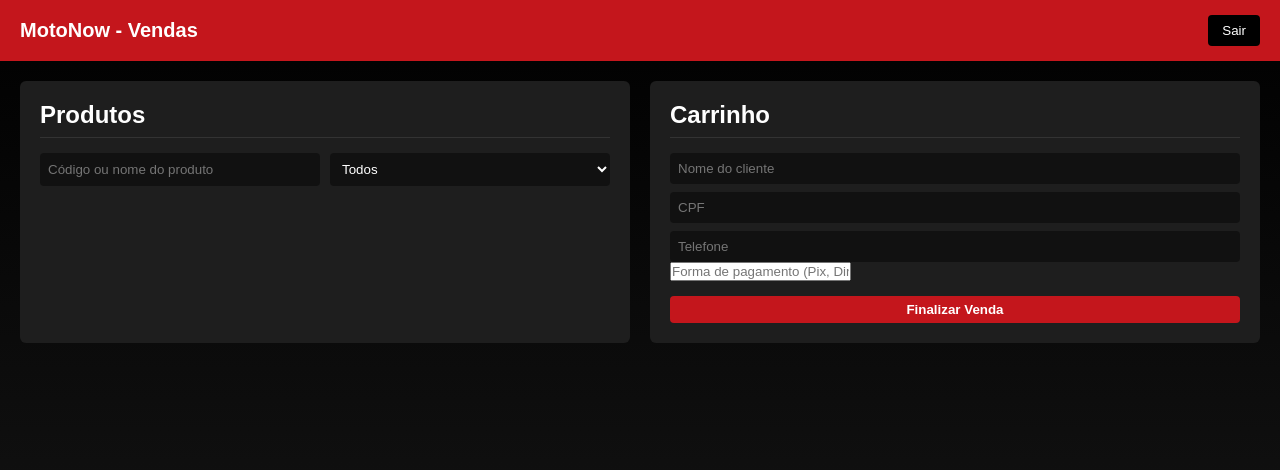
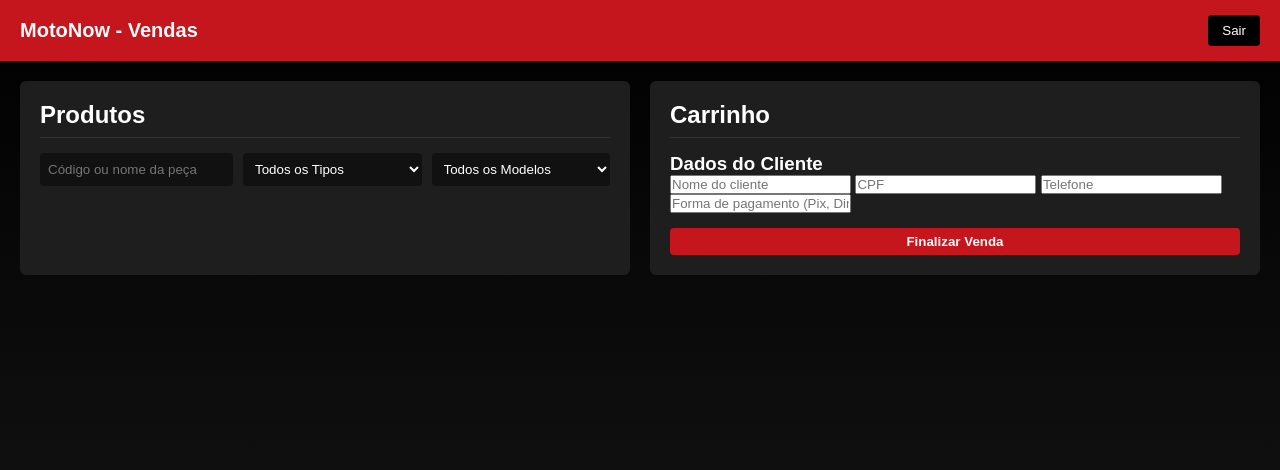
Before and after one commit to Sckxzin/MotoNow, a plain HTML site: page frontend/vendas.html in a window 1280 px wide. Drawn offline with Linux system fonts and the light colour scheme; no server answers; sample sign-in values are in the browser's storage.

Commit message:
Update vendas.html

```diff
--- a/frontend/vendas.html
+++ b/frontend/vendas.html
@@ -8,75 +8,79 @@
 <body>
 
   <!-- TOPO -->
-  <header class="topbar">
+  <div class="topbar">
     <h1>MotoNow - Vendas</h1>
     <button onclick="logout()">Sair</button>
-  </header>
+  </div>
 
-  <!-- CONTEÚDO -->
-  <main class="container">
+  <div class="container">
 
     <!-- PRODUTOS -->
-    <section class="produtos">
+    <div class="produtos">
       <h2>Produtos</h2>
 
       <!-- FILTROS -->
       <div class="filtros">
         <input
           id="filtroTexto"
-          placeholder="Código ou nome do produto"
+          placeholder="Código ou nome da peça"
         >
 
         <select id="filtroTipo">
-          <option value="">Todos</option>
+          <option value="">Todos os Tipos</option>
           <option value="PECA">Peças</option>
           <option value="OLEO">Óleo</option>
           <option value="CAPACETE">Capacete</option>
           <option value="REVISAO">Revisão</option>
+        </select>
 
+        <select id="filtroModelo">
+          <option value="">Todos os Modelos</option>
+          <option value="JET">JET</option>
+          <option value="JEF">JEF</option>
+          <option value="SHI">SHI</option>
         </select>
       </div>
 
-      <!-- LISTA DE PRODUTOS -->
-      <ul id="listaProdutos">
-        <!-- preenchido via JS -->
-      </ul>
-    </section>
+      <ul id="listaProdutos"></ul>
+    </div>
 
     <!-- CARRINHO -->
-    <section class="carrinho">
+    <div class="carrinho">
       <h2>Carrinho</h2>
 
-      <ul id="listaCarrinho">
-        <!-- preenchido via JS -->
-      </ul>
+      <ul id="listaCarrinho"></ul>
+
       <!-- DADOS DO CLIENTE -->
-<div class="dados-cliente">
-  <input id="clienteNome" placeholder="Nome do cliente">
-  <input id="clienteCpf" placeholder="CPF">
-  <input id="clienteTelefone" placeholder="Telefone">
-</div>
+      <h3>Dados do Cliente</h3>
 
-<!-- DADOS DA MOTO (SÓ REVISÃO) -->
-<div class="dados-moto" id="dadosMoto" style="display:none;">
-  <input id="modeloMoto" placeholder="Modelo da moto">
-  <input id="chassiMoto" placeholder="Chassi">
-</div>
+      <input
+        id="clienteNome"
+        placeholder="Nome do cliente"
+      >
 
+      <input
+        id="clienteCpf"
+        placeholder="CPF"
+      >
 
-      <!-- FORMA DE PAGAMENTO (LIVRE) -->
+      <input
+        id="clienteTelefone"
+        placeholder="Telefone"
+      >
+
+      <!-- PAGAMENTO -->
       <input
         id="formaPagamento"
-        placeholder="Forma de pagamento (Pix, Dinheiro, Cartão, etc)"
+        placeholder="Forma de pagamento (Pix, Dinheiro, Cartão...)"
       >
 
-      <!-- FINALIZAR -->
       <button onclick="finalizarVenda()">
         Finalizar Venda
       </button>
-    </section>
+    </div>
 
-  </main>
+  </div>
 
   <script src="app.js"></script>
 </body>
```
